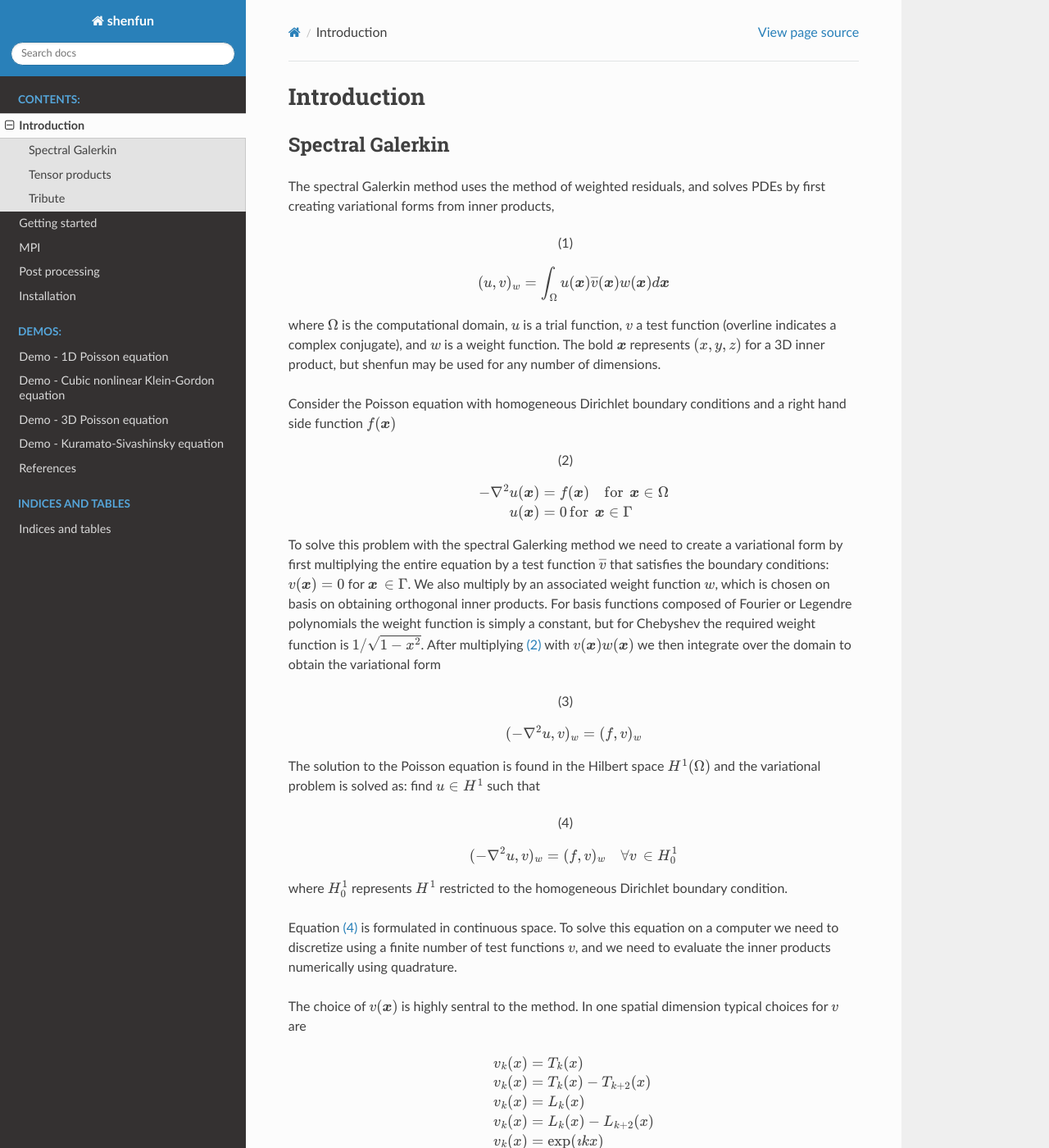
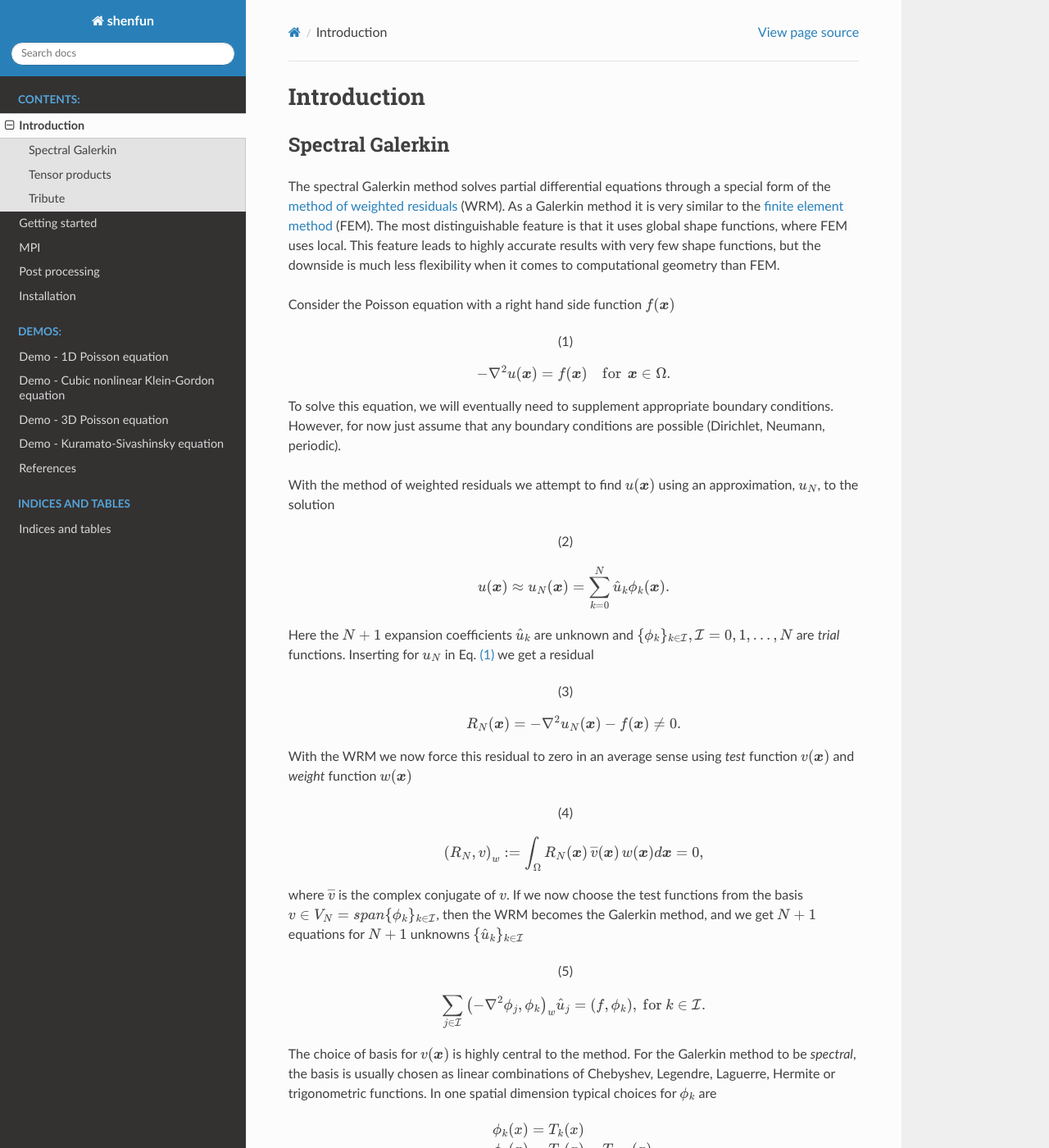
Before and after one commit to spectralDNS/shenfun, a Sphinx documentation site: the page built from docs/source/introduction.rst, in a window 1280 px wide and 1400 px high. Shown: the whole window at 82% size. Built offline with Sphinx 7.4.7 and the Read the Docs theme 2.0.0, drawn with Linux system fonts in a browser that asks for light colours; pages that are not in the unit, such as notebooks, are missing from menus; some of the changed text lies outside the part shown.

Commit message:
Fixing introduction

```diff
--- a/docs/source/gettingstarted.rst
+++ b/docs/source/gettingstarted.rst
@@ -1,3 +1,5 @@
+.. _sec:gettingstarted:
+
 Getting started
 ===============
 
--- a/docs/source/introduction.rst
+++ b/docs/source/introduction.rst
@@ -4,77 +4,90 @@ Introduction
 Spectral Galerkin
 -----------------
 
-The spectral Galerkin method uses the method of weighted residuals, and
-solves PDEs by first creating variational forms from inner products,
+The spectral Galerkin method solves partial differential equations through
+a special form of the `method of weighted residuals <https://en.wikiversity.org/wiki/Introduction_to_finite_elements/Weighted_residual_methods>`_ (WRM). As a Galerkin method it
+is very similar to the `finite element method <https://en.wikipedia.org/wiki/Finite_element_method>`_ (FEM). The most distinguishable
+feature is that it uses global shape functions, where FEM uses local. This
+feature leads to highly accurate results with very few shape functions, but
+the downside is much less flexibility when it comes to computational
+geometry than FEM.
 
-.. math::
-    :label: intro:varform
-
-    (u, v)_w = \int_{\Omega} u(\boldsymbol{x}) \overline{v}(\boldsymbol{x}) w(\boldsymbol{x}) d\boldsymbol{x}
-
-where :math:`\Omega` is the computational domain, :math:`u` is a trial
-function, :math:`v` a test function (overline indicates a complex conjugate),
-and :math:`w` is a weight function. The bold :math:`\boldsymbol{x}` represents
-:math:`(x,y,z)` for a 3D inner product, but shenfun may be used for any number
-of dimensions.
-
-Consider the Poisson equation with homogeneous Dirichlet boundary conditions
-and a right hand side function :math:`f(\boldsymbol{x})`
+Consider the Poisson equation with a right hand side function :math:`f(\boldsymbol{x})`
 
 .. math::
    :label: eq:poisson1
 
-    -\nabla^2 u(\boldsymbol{x}) &= f(\boldsymbol{x}) \quad \text{for } \, \boldsymbol{x} \in \Omega \\
-              u(\boldsymbol{x}) &= 0\, \text{for }\, \boldsymbol{x} \in \Gamma
+    -\nabla^2 u(\boldsymbol{x}) = f(\boldsymbol{x}) \quad \text{for } \, \boldsymbol{x} \in \Omega.
 
-To solve this problem with the spectral Galerking method we need to create a
-variational form by first multiplying the entire equation by a test function
-:math:`\overline{v}` that satisfies the boundary conditions: :math:`v(\boldsymbol{x}) = 0`
-for :math:`\boldsymbol{x} \, \in \Gamma`. We also multiply by an associated
-weight function :math:`w`, which is chosen on basis on obtaining orthogonal
-inner products. For basis functions composed of Fourier or Legendre polynomials
-the weight function is simply a constant, but for Chebyshev the required weight
-function is :math:`1/\sqrt{1-x^2}`. After multiplying :eq:`eq:poisson1` with
-:math:`v(\boldsymbol{x}) w(\boldsymbol{x})` we then integrate over the domain
-to obtain the variational form
+To solve this equation, we will eventually need to supplement
+appropriate boundary conditions. However, for now just assume that any boundary
+conditions are possible (Dirichlet, Neumann, periodic).
+
+With the method of weighted residuals we attempt to find :math:`u(\boldsymbol{x})`
+using an approximation, :math:`u_N`, to the solution
 
 .. math::
-   :label: eq:poisson2
+   :label: eq:mwr_u
 
-    (-\nabla^2 u, v)_w = (f, v)_w
+    u(\boldsymbol{x}) \approx u_N(\boldsymbol{x}) = \sum_{k=0}^{N} \hat{u}_k \phi_k(\boldsymbol{x}).
 
-The solution to the Poisson equation is found in the Hilbert space :math:`H^1(\Omega)`
-and the variational problem is solved as: find :math:`u \in H^1` such that
+Here the :math:`N+1` expansion coefficients :math:`\hat{u}_k` are unknown
+and :math:`\{\phi_k\}_{k\in \mathcal{I}}, \mathcal{I} = 0, 1, \ldots, N` are
+*trial* functions. Inserting for :math:`u_N` in Eq. :eq:`eq:poisson1` we get
+a residual
 
 .. math::
-   :label: eq:poisson3
+   :label: eq:residual
 
-    (-\nabla^2 u, v)_w = (f, v)_w \quad \forall v \, \in H^1_0
+    R_N(\boldsymbol{x}) = -\nabla^2 u_N(\boldsymbol{x}) - f(\boldsymbol{x}) \neq 0.
 
-where :math:`H^1_0` represents :math:`H^1` restricted to the homogeneous Dirichlet
-boundary condition.
+With the WRM we now force this residual to zero in an average sense using
+*test* function :math:`v(\boldsymbol{x})` and *weight* function
+:math:`w(\boldsymbol{x})`
 
-Equation :eq:`eq:poisson3` is formulated in continuous space. To solve this
-equation on a computer we need to discretize using a finite number of test
-functions :math:`v`, and we need to evaluate the inner products numerically
-using quadrature.
+.. math::
+   :label: eq:wrm_test
 
-The choice of :math:`v(\boldsymbol{x})` is highly sentral to the method.
-In one spatial dimension typical choices for :math:`v` are
+    \left(R_N, v \right)_w := \int_{\Omega} R_N(\boldsymbol{x}) \, \overline{v}(\boldsymbol{x}) \, w(\boldsymbol{x}) d\boldsymbol{x} = 0,
+
+where :math:`\overline{v}` is the complex conjugate of :math:`v`. If we
+now choose the test functions from the basis :math:`v \in V_N=span\{\phi_k\}_{k\in \mathcal{I}}`,
+then the WRM becomes the Galerkin method, and we get :math:`N+1` equations for
+:math:`N+1` unknowns :math:`\{\hat{u}_k\}_{k\in \mathcal{I}}`
+
+.. math::
+   :label: eq:galerkin
+
+    \sum_{j\in \mathcal{I}}\left(-\nabla^2 \phi_j, \phi_k \right)_w \hat{u}_j = \left( f, \phi_k \right), \text{ for } k \in \mathcal{I}.
+
+The choice of basis for :math:`v(\boldsymbol{x})` is highly central to the method.
+For the Galerkin method to be *spectral*, the basis is usually chosen as linear
+combinations of Chebyshev, Legendre, Laguerre, Hermite or trigonometric functions.
+In one spatial dimension typical choices for :math:`\phi_k` are
 
 .. math::
 
-   v_k(x) &= T_k(x) \\
-   v_k(x) &= T_k(x) - T_{k+2}(x) \\
-   v_k(x) &= L_k(x) \\
-   v_k(x) &= L_k(x) - L_{k+2}(x) \\
-   v_k(x) &= \exp(\imath k x)
+   \phi_k(x) &= T_k(x) \\
+   \phi_k(x) &= T_k(x) - T_{k+2}(x) \\
+   \phi_k(x) &= L_k(x) \\
+   \phi_k(x) &= L_k(x) - L_{k+2}(x) \\
+   \phi_k(x) &= \exp(\imath k x)
 
-where :math:`T_k, L_k` are the :math:`k`'th Chebyshev polynomial of the first kind
-and the :math:`k`'th Legendre polynomial, respectively. Note that the second
-and fourth functions above satisfy the homogeneous Dirichlet boundary conditions
-:math:`v(\pm 1) = 0`, and as such these basis functions may be used to solve
-the Poisson equation :eq:`eq:poisson1`.
+where :math:`T_k, L_k` are the :math:`k`'th Chebyshev polynomial of the first
+kind and the :math:`k`'th Legendre polynomial, respectively. Note that the
+second and fourth functions above satisfy the homogeneous Dirichlet boundary
+conditions :math:`\phi_k(\pm 1) = 0`, and as such these basis functions may be
+used to solve the Poisson equation :eq:`eq:poisson1` with homogeneous Dirichlet
+boundary conditions. Similarly, two basis functions that satisfy homogeneous
+Neumann boundary condition :math:`u'(\pm 1)=0` are
+
+.. math::
+
+    \phi_k &= T_k-\left(\frac{k}{k+2}\right)^2T_{k+2} \\
+    \phi_k &= L_k-\frac{k(k+1)}{(k+2)(k+3)}L_{k+2}
+
+Shenfun contains classes for working with several such bases, to be used for
+different equations and boundary conditions.
 
 Tensor products
 ---------------
@@ -134,7 +148,8 @@ data type of the solution in physical space. Setting
 ``dtype='D'`` indicates that this datatype will be complex. Note that it
 will not trigger an error, or even lead to wrong results, if ``dtype`` is
 by mistake set to ``D``. It is merely less efficient to work with complex data
-arrays where double precision is sufficient.
+arrays where double precision is sufficient. See Sec :ref:`sec:gettingstarted`
+for more information on getting started with using bases.
 
 The tensor product space ``V`` will here be distributed with the *slab* method
 (since the problem is 2D) and it
```
Also changed, not shown: other parts of docs/source/introduction.rst (+2 -1 lines).
